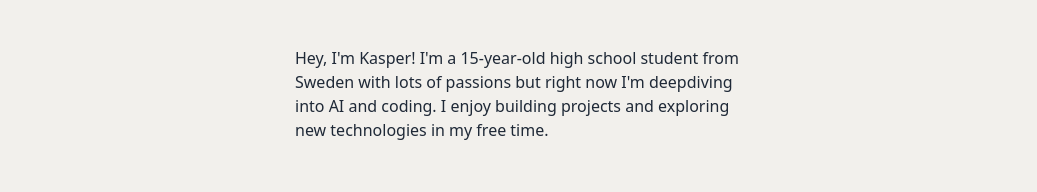
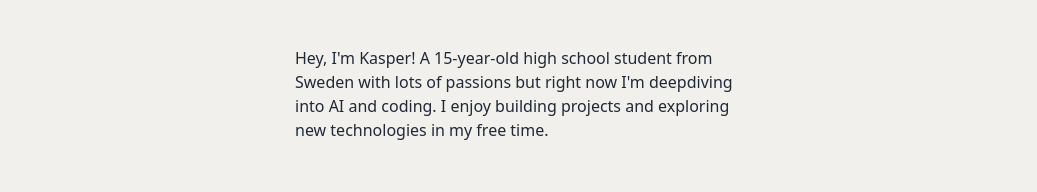
Before and after one commit to KasPeR0990/KasPeR0990, a Next.js app in the folder personal-website/: page / in a window 1280 px wide. Shown: the part 190-382 px from the top of the page, without its empty margins (121-1158 px from the left). Built offline with nearby package versions, Linux system fonts and the light colour scheme.

Commit message:
metadata + build solve

```diff
--- a/personal-website/app/layout.tsx
+++ b/personal-website/app/layout.tsx
@@ -3,7 +3,7 @@ import React from 'react';
 
 export const metadata = {
   title: 'Kasper Hallenius',
-  description: 'Personal website of Kasper Hallenius',
+  description: 'Hey, I\'m Kasper! A 15-year-old high school student from Sweden with lots of passions but right now I\'m deepdiving into AI and coding. I enjoy building projects and exploring new technologies in my free time.',
 };
 
 export default function RootLayout({ children }: { children: React.ReactNode }) {
--- a/personal-website/app/page.tsx
+++ b/personal-website/app/page.tsx
@@ -22,7 +22,7 @@ export default function Home() {
           </svg>
 
           <div className="max-w-md text">
-            <p className="mb-2 text-base">Hey, I'm Kasper! I'm a 15-year-old high school student from Sweden with lots of passions but right now I'm deepdiving into AI and coding.
+            <p className="mb-2 text-base">Hey, I&apos;m Kasper! A 15-year-old high school student from Sweden with lots of passions but right now I&apos;m deepdiving into AI and coding.
               I enjoy building projects and exploring new technologies in my free time.</p>
           </div>
         </div>
```
